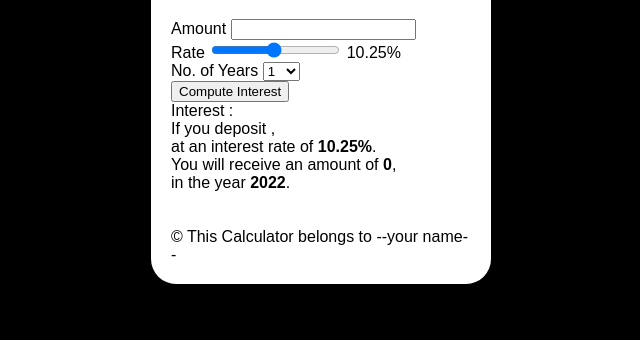
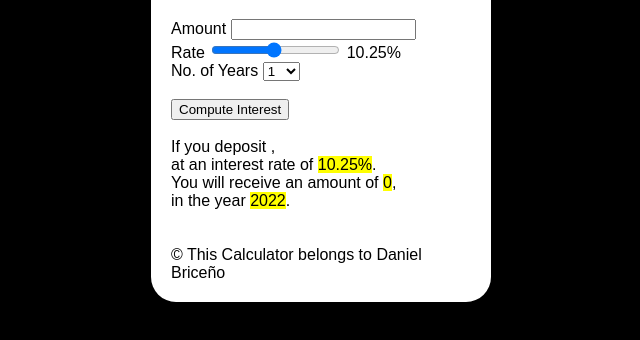
Before and after one commit to dbriceno10/IMB-html-css-js-course-simple-interest-calculator, a website: page index.html in a window 1280 px wide. Both pictures are taken after a click on the button "Compute Interest". Shown: the part 128-468 px from the top of the page, without its empty margins (319-959 px from the left). Drawn offline with Linux system fonts and the light colour scheme.

Commit message:
Exercise 4 : Modify the javascript file.

```diff
--- a/index.html
+++ b/index.html
@@ -5,7 +5,6 @@
     <meta http-equiv="X-UA-Compatible" content="IE=edge">
     <meta name="viewport" content="width=device-width, initial-scale=1.0">
     <title>Simple Interest Calculator</title>
-    <!-- <script src="script.js"></script> -->
     <link rel="stylesheet" href="style.css">
 </head>
 <body>
@@ -42,12 +41,12 @@
             <option value="10">10</option>
         </select>
 
-        <br/>
+        <br/><br>
 
-        <button onclick="compute()">Compute Interest</button> <br>
-        Interest : <span id="result">0</span><br><br>
+        <button onclick="compute()">Compute Interest</button> <br><br>
+        <span id="result"></span><br><br>
         <footer>
-            &#169; This Calculator belongs to --your name--
+            &#169; This Calculator belongs to Daniel Briceño
         </footer>
     </div>
     <script src="./script.js"></script>
--- a/script.js
+++ b/script.js
@@ -1,9 +1,4 @@
-// const principal = document.getElementById("principal").value;
-// const rate = document.getElementById("rate").value;
-// const years = document.getElementById("years").value;
-// const interest = principal * years * rate / 100
-// const year = new Date().getFullYear() + parseInt(years);
-
+//updateRate function, we obtain the rate by moving the selector and update it on the screen in real time
 const updateRate = () => {
     const rateval = document.getElementById("rate").value;
     document.getElementById("rate_val").innerText = rateval;
@@ -14,22 +9,22 @@ const compute = () => {
     const principal = document.getElementById("principal").value;
     const rate = document.getElementById("rate").value;
     const years = document.getElementById("years").value;
+    //Obtain the values of the different inputs from the DOM, and assign them to a variable each
     const interest = principal * years * rate / 100
+    //Calculate the interest
     const year = new Date().getFullYear() + parseInt(years);
-    result.innerHTML = ""
-
-    result.innerHTML+= `
-    <div>
-        If you deposit <b>${principal}</b>,<br>
-        at an interest rate of <b>${rate}%</b>.<br>
-        You will receive an amount of <b>${interest}</b>,<br>
-        in the year <b>${year}</b>.
-    </div>
-    `
-    console.log(interest)
+    //Obtain the year to calculate the interest by means of the Date object
+    if (principal < 0) {
+        alert(`Enter a positive number`)
+    } else { //If the amount entered is negative it triggers the alert, otherwise it shows the interest and other values inserting them in the HTML
+        result.innerHTML = ""
+        result.innerHTML+= `
+        <div class="yellow-bc">
+            If you deposit <span>${principal}</span>,<br>
+            at an interest rate of <span>${rate}%</span>.<br>
+            You will receive an amount of <span>${interest}</span>,<br>
+            in the year <span>${year}</span>.
+        </div>
+        `
+    }
 }
-// function compute()
-// {
-//     p = document.getElementById("principal").value;
-
-// }
--- a/style.css
+++ b/style.css
@@ -17,3 +17,7 @@ h1 {
     border-radius: 25px;
     margin: 0 auto;
 }
+
+.yellow-bc span {
+    background-color: yellow;
+}
```
